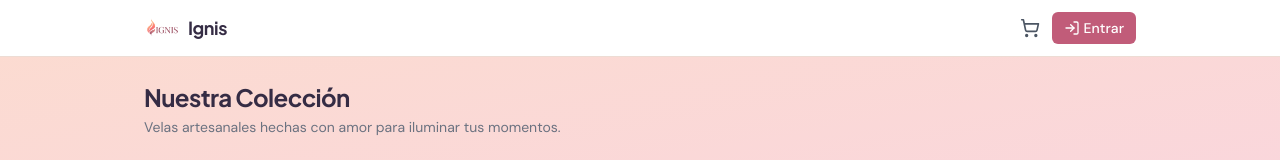
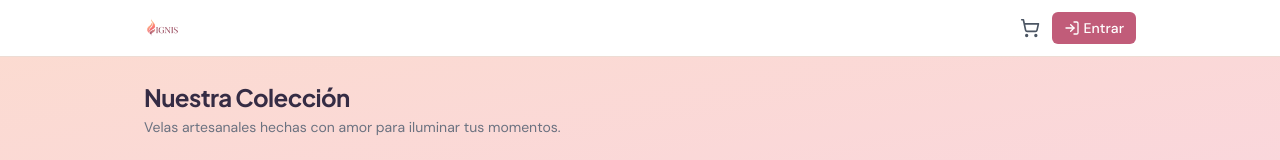
Before and after one commit to Ferbarotz/BlogVelas, a Next.js app: page / in a window 1280 px wide. Shown: the top 160 px of the page. Built offline with nearby package versions, Linux system fonts and the light colour scheme; no server answers; the database is empty.

Commit message:
Navbar: quitar texto Ignis duplicado (el logo ya lo dice)

```diff
--- a/components/header.tsx
+++ b/components/header.tsx
@@ -17,7 +17,6 @@ export function Header() {
       <div className="max-w-5xl mx-auto px-4 h-14 flex items-center justify-between">
         <Link href="/" className="flex items-center gap-2">
           <Image src="/ignis-logo.png" alt="Ignis" width={36} height={36} className="rounded-sm" />
-          <span className="font-display font-bold text-lg text-foreground tracking-tight">Ignis</span>
         </Link>
         <div className="flex items-center gap-3">
           {isAdmin && (
```
